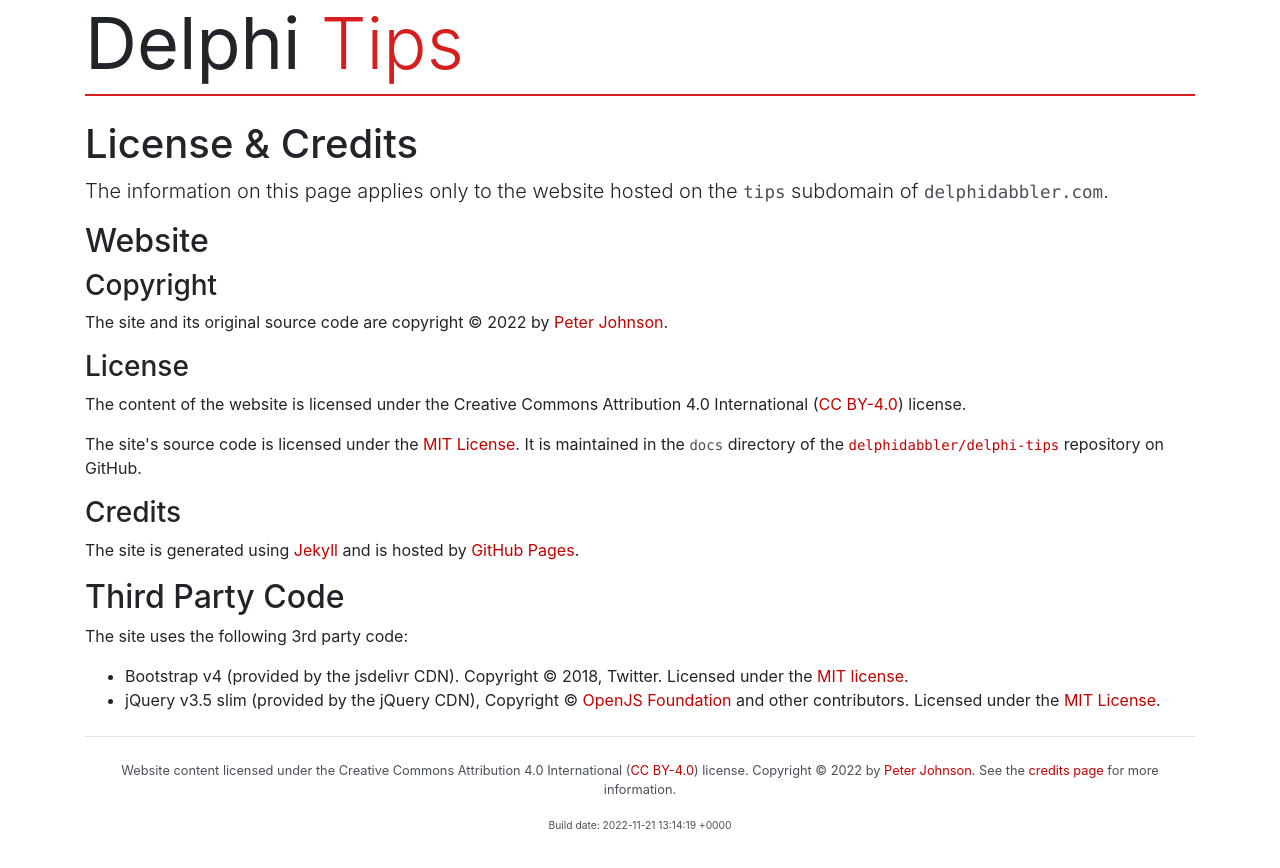
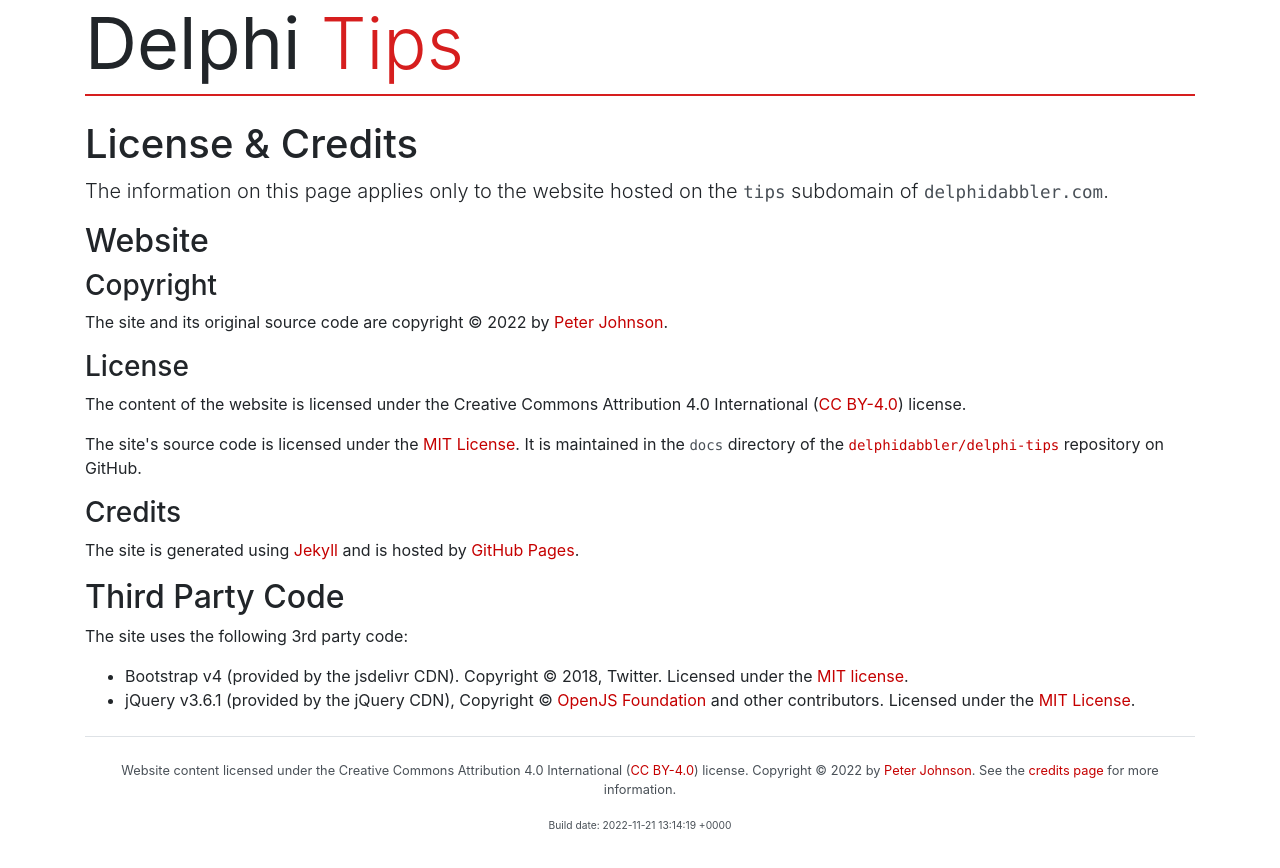
Before and after one commit to delphidabbler/delphi-tips, a Jekyll site: the page built from docs/credits.html, in a window 1280 px wide. Shown: the top 868 px of the page. Built offline with Jekyll 4.4.1, drawn with Linux system fonts in a browser that asks for light colours.

Commit message:
Update credits page re change in jQuery version

```diff
--- a/docs/credits.html
+++ b/docs/credits.html
@@ -51,7 +51,7 @@ title: "License and Credits"
       Bootstrap v4 (provided by the jsdelivr CDN). Copyright &copy; 2018, Twitter. Licensed under the <a href="https://getbootstrap.com/docs/4.0/about/license/">MIT license</a>.
     </li>
     <li>
-      jQuery v3.5 slim (provided by the jQuery CDN), Copyright &copy; <a href="https://openjsf.org/">OpenJS Foundation</a> and other contributors. Licensed under the <a href="https://raw.githubusercontent.com/jquery/jquery/main/LICENSE.txt">MIT License</a>.
+      jQuery v3.6.1 (provided by the jQuery CDN), Copyright &copy; <a href="https://openjsf.org/">OpenJS Foundation</a> and other contributors. Licensed under the <a href="https://raw.githubusercontent.com/jquery/jquery/main/LICENSE.txt">MIT License</a>.
     </li>
   </ul>
 
```
